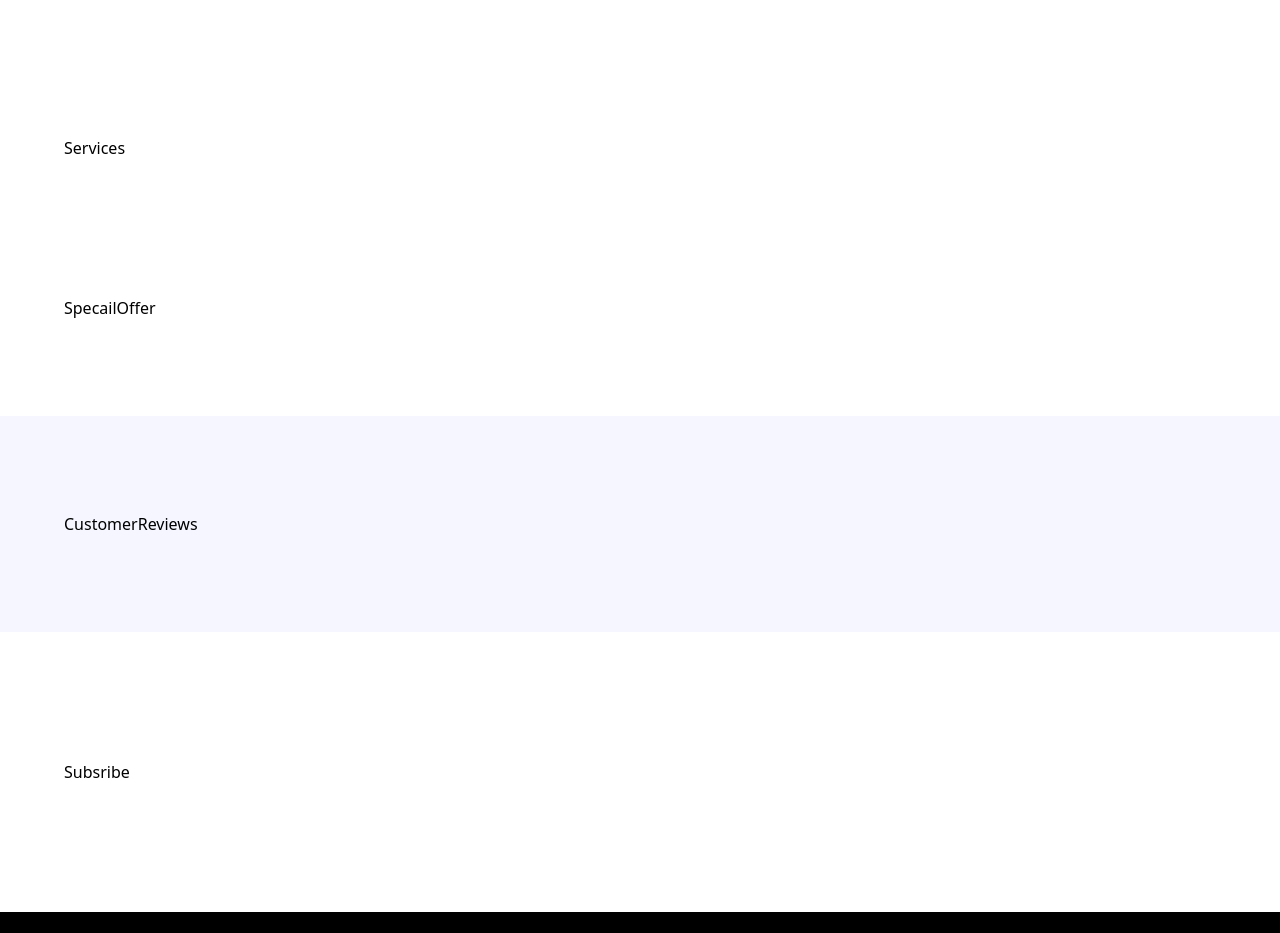
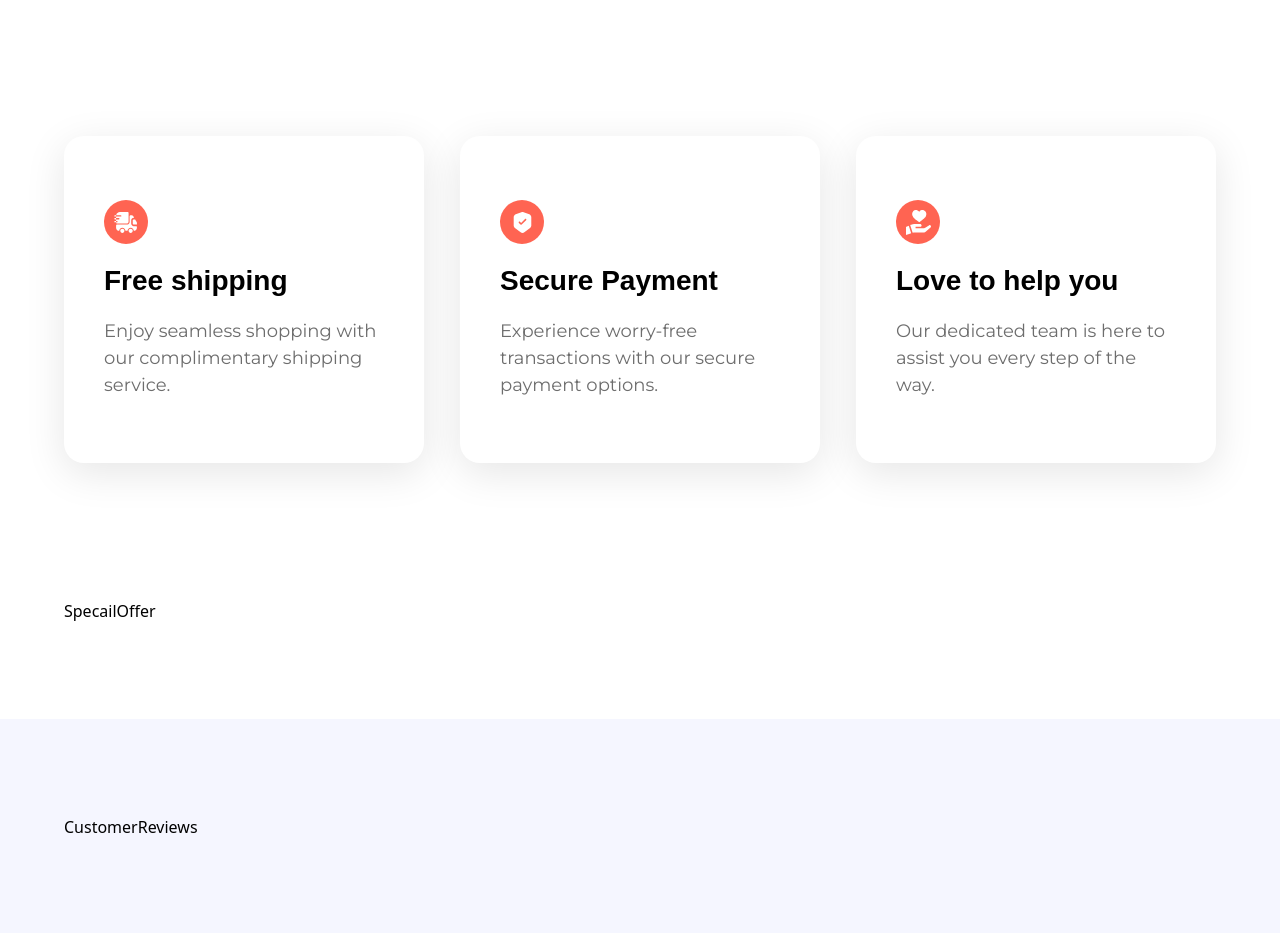
Before and after one commit to ante-neh/Nike-Landing-Page, a React (Create React App) app: page / in a window 1280 px wide. Shown: the part 2321-3254 px from the top of the page. Built offline with nearby package versions, Linux system fonts and the light colour scheme; a web font is replaced by a local one.

Commit message:
add services section

```diff
--- a/src/sections/Services.jsx
+++ b/src/sections/Services.jsx
@@ -1,5 +1,13 @@
+import { services } from '../constants'
+import  ServiceCard  from '../components/ServiceCard'
 export const Services = () => {
   return (
-    <div>Services</div>
+    <section className="max-container flex justify-center gap-9">
+      {
+        services.map((service)=>(
+          <ServiceCard key = {service.label} {...service}/>
+        ))
+      }
+    </section>
   )
 }
```
